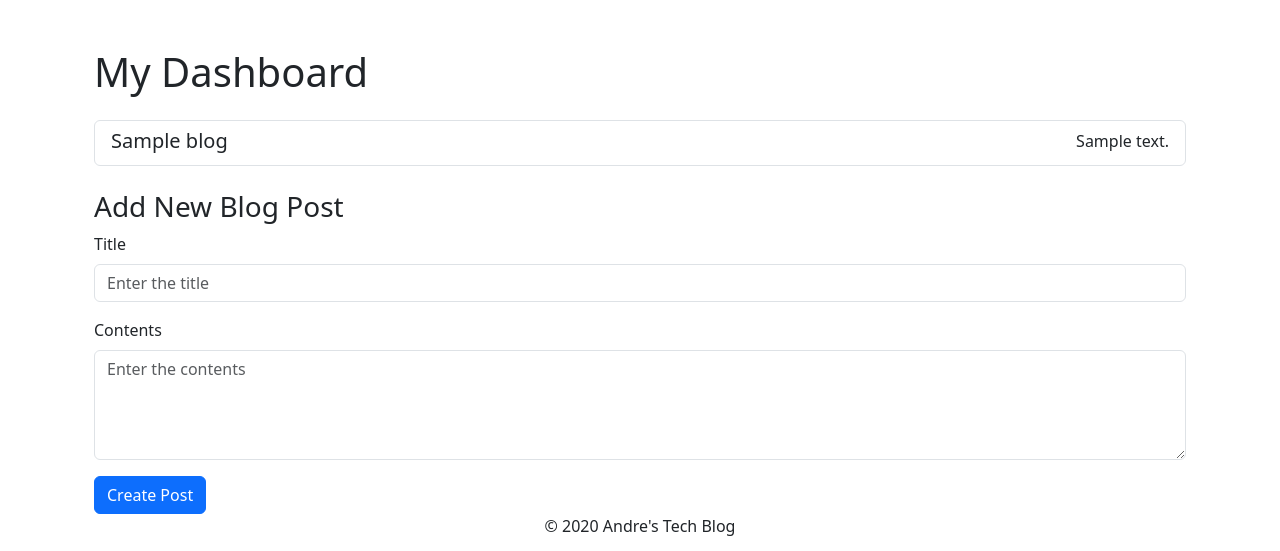
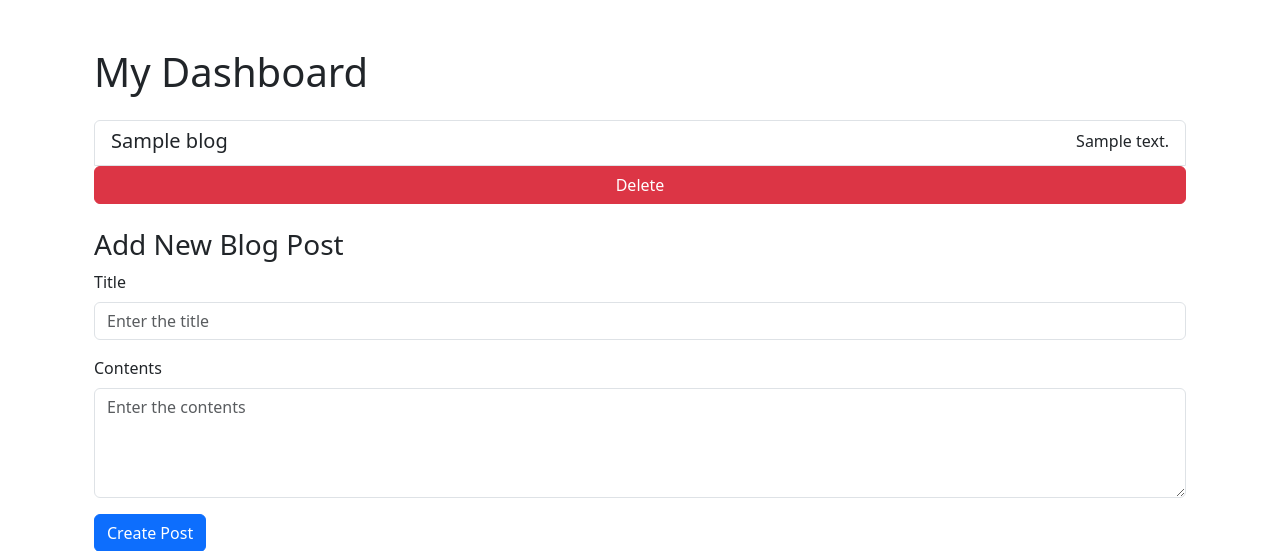
Before and after one commit to AndreBesner/tech-blog, a Node server app: template views/dashboard.handlebars in a window 1280 px wide. Shown: the part 56-607 px from the top of the page. Run offline with Node 20, Linux system fonts and the light colour scheme; the template is opened without the code that fills it: most values are stand-ins (such as "Sample title", 1, 10 or a date in 2020); data that the repository does not hold is empty; some libraries are stand-ins or nearby versions.

Commit message:
add delete button and begin linking front and back end

```diff
--- a/public/js/profile.js
+++ b/public/js/profile.js
@@ -47,3 +47,5 @@ const delButtonHandler = async (event) => {
   document
   .querySelector('#new-blog')
   .addEventListener('submit', newFormHandler);
+
+  document.querySelectorAll(".delete-blog").addEventListener('click', delButtonHandler);
--- a/views/dashboard.handlebars
+++ b/views/dashboard.handlebars
@@ -12,6 +12,7 @@
           <p class="mb-1">{{description}}</p>
         </div>
       </a>
+      <button class="btn btn-danger delete-blog" data-blogid={{id}}>Delete</button>
     </div>
     {{/each}}
   </div>
```
